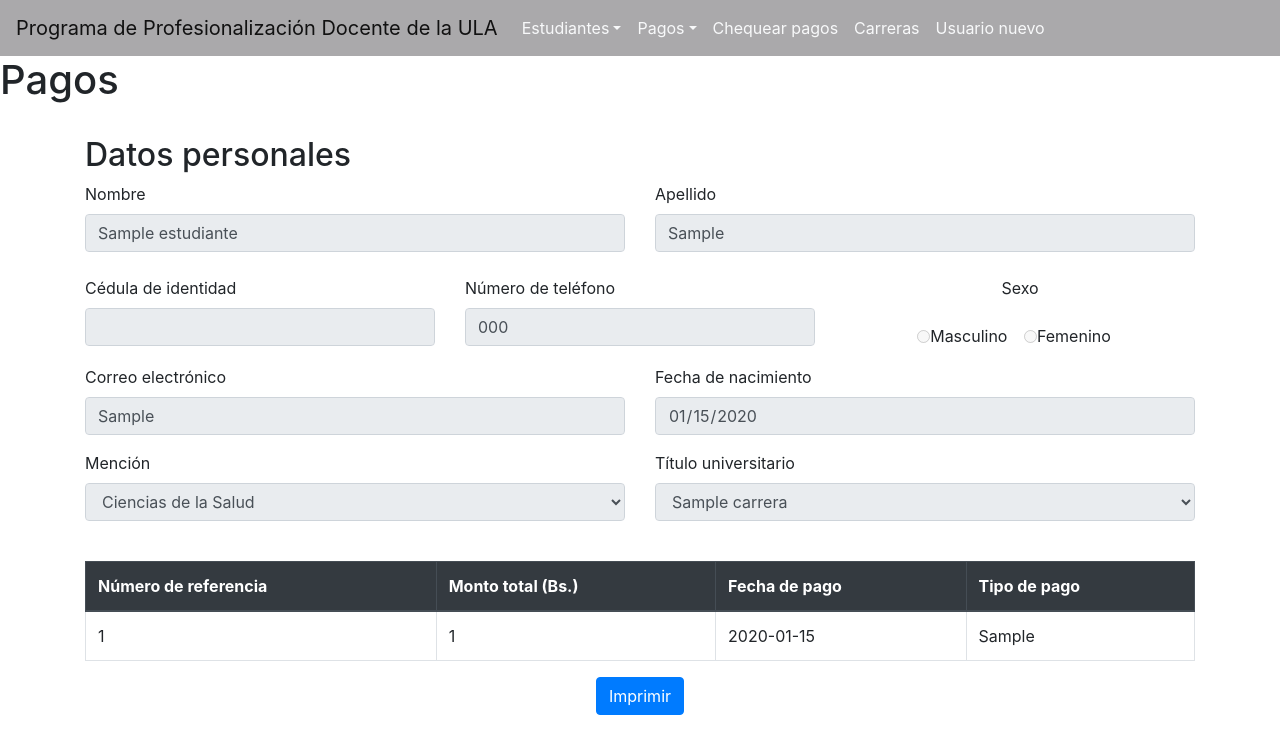
After one commit to enriqueuz/Tesis-Sistemas-2019, a PHP site: page /admin/imprimirEs.php?id=1 in a window 1280 px wide. The commit adds this page. Shown: the top 754 px of the page. Run offline with PHP 8.4, Linux system fonts and the light colour scheme; a user stored in the database is signed in; data comes from the database, SQL or seed files in the repository; tables that the repository leaves empty hold one stand-in row (values such as "Sample post").

Commit message:
Added printable 'pagos' page.

```diff
--- a/admin/consultaEs.php
+++ b/admin/consultaEs.php
@@ -61,6 +61,9 @@
     <?php if( isset($_GET['eliminado']) && $_GET['eliminado'] == 1): ?>
     <div class="alert alert-success container py-2 col-lg-4" align="center">Se eliminó exitosamente al estudiante</div>
     <?php endif; ?>
+    <?php if( isset($_GET['error']) && $_GET['error'] == 1): ?>
+    <div class="alert alert-danger container py-2 col-lg-4" align="center">No se especificó un estudiante</div>
+    <?php endif; ?>
     <div class="container">
 		<div class="row mt-5">
             <!-- Inicia tabla de consulta-->
@@ -111,6 +114,7 @@
                                     echo "<td>{$row['carrera_nombre']}</td>".PHP_EOL;
                                     echo '<td>'.
                                         "<a class='btn btn-info' href='verEs.php?id={$row['id']}' role='button'><i class='fa fa-search'></i>Ver Datos</a>".
+                                        "<a class='btn btn-success' href='imprimirEs.php?id={$row['id']}' role='button'><i class='fa fa-printer'></i> Imprimir pagos</a>".
                                         "<a class='btn btn-danger confirma-eliminar' href='eliminarEs.php?id={$row['id']}' role='button'><i class='fa fa-times'></i> Eliminar</a>".
                                     '</td>'.PHP_EOL;
                                     echo "</tr>".PHP_EOL;
--- /dev/null
+++ b/admin/imprimirEs.php
@@ -0,0 +1,261 @@
+<?php require('../sesion.php'); ?>
+<?php require('../config.php'); ?>
+<?php
+if( isset($_GET['id']) && !empty($_GET['id']) ) {
+    $sql = "SELECT
+                `estudiantes`.*,
+                `carreras`.`id` AS `id_carrera`,
+                `carreras`.`nombre` AS `carrera_nombre`,
+                `menciones`.`id` AS `id_mencion`,
+                `menciones`.`nombre` AS `mencion_nombre`
+            FROM `estudiantes`
+            JOIN `carreras` ON `estudiantes`.`id_carrera`=`carreras`.`id`
+            JOIN `menciones` ON `carreras`.`id_mencion`=`menciones`.`id`
+            WHERE `estudiantes`.`id`=:id_estudiante
+            LIMIT 1";
+
+    $estudiante = null;
+    if ($stmt = $pdo->prepare($sql)) {
+        $stmt->bindParam(":id_estudiante", $param_usuario, PDO::PARAM_STR);
+        $param_usuario = $_GET['id'];
+
+        if ($stmt->execute()) {
+            if ($stmt->rowCount() > 0) {
+                while ($row = $stmt->fetch()) {
+                    $estudiante = $row;
+                }
+            } else {
+                $error = 'No se encontró un estudiante con ese ID en la BD.';
+            }
+        } else {
+            $error = 'Algo salió mal. Por favor intente más tarde.';
+        }
+    }
+    unset($stmt);
+} else {
+    header("location: consultaEs.php?error=1");
+}
+?>
+<!DOCTYPE html>
+<html>
+
+<head>
+    <title>Imprimir pagos</title>
+    <meta charset="utf-8">
+    <link rel="icon" type="image/jpg" href="../img/logo.jpg">
+    <script type="text/javascript" src="../js/jquery-3.4.1.min.js"></script>
+    <script type="text/javascript" src="../js/bootstrap.min.js"></script>
+    <script type="text/javascript" src="../js/jquery.dataTables.min.js"></script>
+    <script type="text/javascript" src="../js/dataTables.bootstrap4.min.js"></script>
+    <script type="text/javascript" src="../js/dataTables.responsive.min.js"></script>
+    <script type="text/javascript" src="../js/responsive.bootstrap4.min.js"></script>
+    <link rel="stylesheet" type="text/css" href="../css/bootstrap.min.css">
+    <link rel="stylesheet" type="text/css" href="../css/dataTables.bootstrap4.min.css">
+    <link rel="stylesheet" type="text/css" href="../css/responsive.bootstrap4.min.css">
+</head>
+
+<body>
+
+    <header>
+        <nav class="navbar navbar-expand-lg navbar-light" style="background-color: #AAA9AB">
+            <a class="navbar-brand" href="../paginaP.php">Programa de Profesionalización Docente de la ULA</a>
+            <button class="navbar-toggler" type="button" data-toggle="collapse" data-target="#navbarSupportedContent" aria-controls="navbarSupportedContent" aria-expanded="false" aria-label="Toggle navigation">
+                <span class="navbar-toggler-icon"></span>
+            </button>
+
+            <div class="collapse navbar-collapse" id="navbarSupportedContent">
+                <ul class="navbar-nav mr-auto">
+                    <li class="nav-item dropdown">
+                        <a class="nav-link dropdown-toggle text-light" href="#" id="navbarDropdown" role="button" data-toggle="dropdown" aria-haspopup="true" aria-expanded="false">Estudiantes</a>
+                        <div class="dropdown-menu" aria-labelledby="navbarDropdown">
+                            <a class="dropdown-item" href="../registroEs.php">Registre un estudiante</a>
+                            <a class="dropdown-item" href="../consultaEs.php">Consulte un estudiante</a>
+                        </div>
+                    </li>
+                    <li class="nav-item dropdown">
+                        <a class="nav-link dropdown-toggle text-light" href="#" id="navbarDropdown" role="button" data-toggle="dropdown" aria-haspopup="true" aria-expanded="false">Pagos</a>
+                        <div class="dropdown-menu" aria-labelledby="navbarDropdown">
+                            <a class="dropdown-item" href="../registroPa.php">Registre un pago</a>
+                            <a class="dropdown-item" href="../consultaPa.php">Consulte un pago</a>
+                        </div>
+                    </li>
+                    <li class="nav-item"><a class="nav-link text-light" href="../admin/ChequeoPa.php">Chequear pagos</a></li>
+                    <li class="nav-item"><a class="nav-link text-light" href="../admin/carreras/verCarreras.php">Carreras</a></li>
+                    <li class="nav-item"><a class="nav-link text-light" href="../admin/registroUs.php">Usuario nuevo</a></li>
+                </ul>
+                <!--
+                <form class="form-inline my-2 my-lg-0">
+                    <input class="form-control mr-sm-2" type="search" placeholder="Search" aria-label="Search">
+                    <button class="btn btn-outline-success my-2 my-sm-0" type="submit">Search</button>
+                </form>
+            -->
+            </div>
+        </nav>
+    </header>
+
+
+    <h1>Pagos</h1>
+    <br>
+    <div class="container">
+        <div class="form-horizontal">
+
+            <div class="form-group">
+                <h2>Datos personales</h2>
+                <div class="row">
+                    <div class="col-sm">
+                        <label for="nombre">Nombre</label>
+                        <input type="text" name="nombre" class="form-control" value="<?php echo $estudiante['nombre']; ?>" readonly>
+                    </div>
+
+                    <div class="col-sm">
+                        <label for="apellido">Apellido</label>
+                        <input type="text" name="apellido" class="form-control" value="<?php echo $estudiante['apellido']; ?>" readonly>
+                    </div>
+                </div>
+                <br>
+
+                <div class="form-group">
+                    <div class="row">
+                        <div class="col-sm">
+                            <label for="cedula">Cédula de identidad</label>
+                            <input type="number" name="cedula" class="form-control" value="<?php echo $estudiante['cedula']; ?>" readonly>
+                        </div>
+
+                        <div class="col-sm">
+                            <label for="telefono">Número de teléfono</label>
+                            <input type="tel" name="telefono" class="form-control" value="<?php echo $estudiante['telefono']; ?>" readonly>
+                        </div>
+
+                        <div class="col-sm" align="center">
+                            <label for="sexo" class="form-check-label">Sexo</label><br><br>
+                            <div class="form-check form-check-inline">
+                                <input type="radio" name="sexo" value="m" <?php echo (strtolower($estudiante['sexo']) == 'm') ? 'checked="checked"' : ''; ?> disabled> Masculino
+                            </div>
+                            <div class="form-check form-check-inline">
+                                <input type="radio" name="sexo" value="f" <?php echo (strtolower($estudiante['sexo']) == 'f') ? 'checked="checked"' : ''; ?> disabled> Femenino
+                            </div>
+                        </div>
+
+                    </div>
+                </div>
+
+                <div class="form-group">
+                    <div class="row">
+                        <div class="col-sm">
+                            <label for="correo">Correo electrónico</label>
+                            <input type="email" name="correo" class="form-control" value="<?php echo $estudiante['correo']; ?>" readonly>
+                        </div>
+                        <div class="col-sm">
+                            <label for="fecha_nacimiento">Fecha de nacimiento</label>
+                            <input type="date" name="fecha_nacimiento" class="form-control" value="<?php echo $estudiante['fecha_nacimiento']; ?>" readonly>
+                        </div>
+                    </div>
+                </div>
+
+                <div class="form-group">
+                    <div class="row">
+                        <div class="col-sm">
+                            <label for="mencion">Mención</label>
+                            <select name="mencion" class="form-control select-mencion select2" readonly>
+                                <option value="<?php echo $estudiante['id_mencion']; ?>"><?php echo $estudiante['mencion_nombre']; ?></option>
+                            </select>
+                        </div>
+                        <div class="col-sm">
+                            <label for="carrera">Título universitario</label>
+                            <select name="carrera" class="form-control select-carrera select2" readonly>
+                                <option value="<?php echo $estudiante['id_carrera']; ?>"><?php echo $estudiante['carrera_nombre']; ?></option>
+                            </select>
+                        </div>
+                    </div>
+                </div>
+            </div>
+            <br>
+            <!-- Inicia tabla de consulta-->
+            <table id="tablapagos" class="table table-bordered table-hover table-hover dt-responsive nowrap">
+                <thead class="thead-dark">
+                    <tr>
+                        <th>Número de referencia</th>
+                        <th>Monto total (Bs.)</th>
+                        <th>Fecha de pago</th>
+                        <th>Tipo de pago</th>
+                    </tr>
+                </thead>
+                <tbody>
+                    <?php
+                    $sql_pagos = "SELECT * FROM `pagos` WHERE `id_estudiante`=:id";
+
+                    if ($stmt_pagos = $pdo->prepare($sql_pagos)) {
+
+                        $stmt_pagos->bindParam(":id", $param_usuario, PDO::PARAM_STR);
+                        $param_usuario = $_GET['id'];
+                        if ($stmt_pagos->execute()) {
+                            if ($stmt_pagos->rowCount() > 0) {
+                                while ($row = $stmt_pagos->fetch()) {
+                                    echo '<tr>' . PHP_EOL;
+                                    echo "<td>{$row['referencia']}</td>" . PHP_EOL;
+                                    echo "<td>{$row['monto']}</td>" . PHP_EOL;
+                                    echo "<td>{$row['fecha']}</td>" . PHP_EOL;
+                                    echo "<td>{$row['tipo']}</td>" . PHP_EOL;
+                                    echo "</tr>" . PHP_EOL;
+                                }
+                            } else {
+                                echo '<tr><td colspan="9">No se encontraron registros de pagos.</td></tr>' . PHP_EOL;
+                            }
+                        } else {
+                            echo '<tr><td colspan="9">Ocurrió un error al acceder a la base de datos.</td></tr>' . PHP_EOL;
+                        }
+                    }
+                    unset($stmt_pagos);
+                    unset($pdo);
+                    ?>
+                </tbody>
+            </table>
+            <div class="form-horizontal d-print-none">
+                <div class="form-group" align="center">
+                    <button class="btn btn-primary" onclick="printPage()"><span class="glyphicon glyphicon-print" aria-hidden="true"></span> Imprimir</button>
+                </div>
+            </div>
+        </div>
+        <!--/.container-->
+        <script>
+            $(document).ready(function() {
+                //$('#tablapagos').DataTable({
+                //    "language": idioma_espanol
+                //});
+            });
+
+            function printPage() {
+                window.print();
+            }
+
+            var idioma_espanol = {
+                "sProcessing": "Procesando...",
+                "sLengthMenu": "Mostrar _MENU_ registros",
+                "sZeroRecords": "No se encontraron resultados",
+                "sEmptyTable": "Ningún dato disponible en esta tabla",
+                "sInfo": "Mostrando registros del _START_ al _END_ de un total de _TOTAL_ registros",
+                "sInfoEmpty": "Mostrando registros del 0 al 0 de un total de 0 registros",
+                "sInfoFiltered": "(filtrado de un total de _MAX_ registros)",
+                "sInfoPostFix": "",
+                "sSearch": "Buscar:",
+                "sUrl": "",
+                "sInfoThousands": ",",
+                "sLoadingRecords": "Cargando...",
+                "oPaginate": {
+                    "sFirst": "Primero",
+                    "sLast": "Último",
+                    "sNext": "Siguiente",
+                    "sPrevious": "Anterior"
+                },
+                "oAria": {
+                    "sSortAscending": ": Activar para ordenar la columna de manera ascendente",
+                    "sSortDescending": ": Activar para ordenar la columna de manera descendente"
+                }
+            }
+            $('.confirma-eliminar').on('click', function() {
+                return confirm('¿Confirma que desea eliminar el pago?');
+            });
+        </script>
+</body>
+
+</html>
```
Also changed, not shown: admin/editarEs.php (+5 -5 lines).
